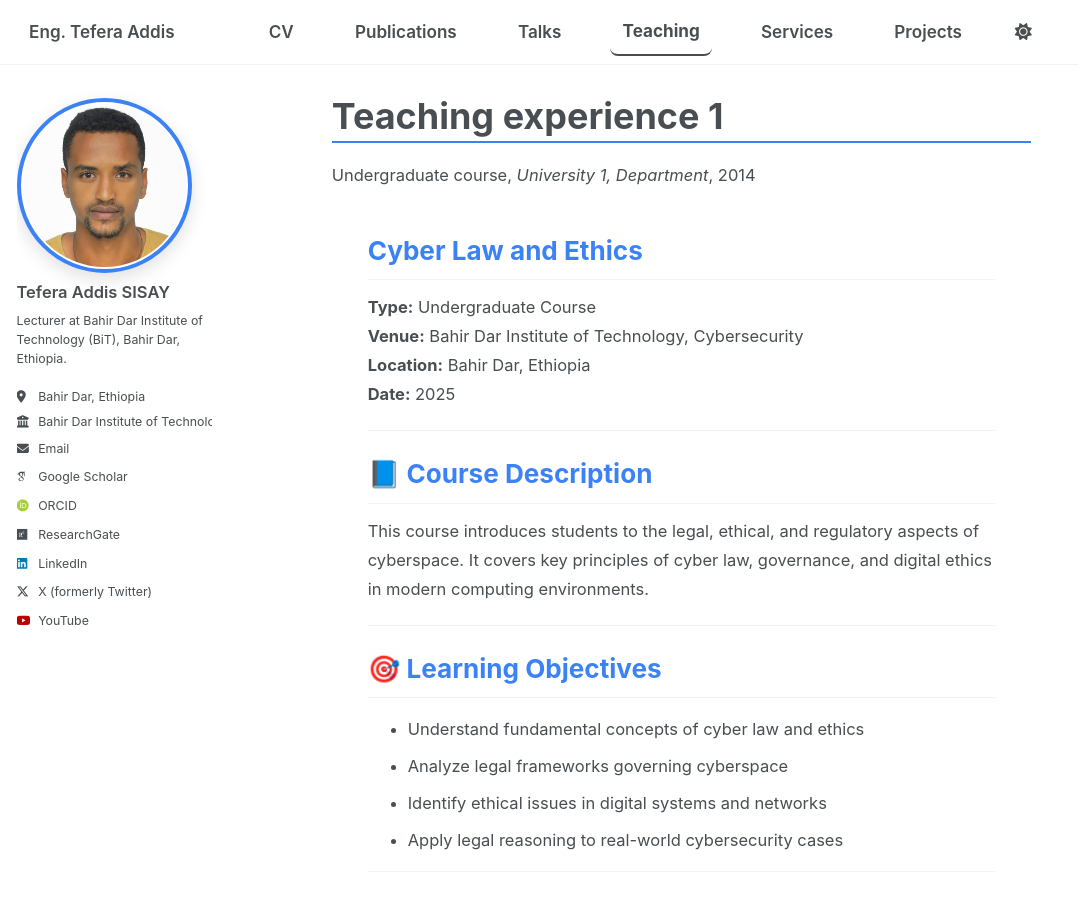
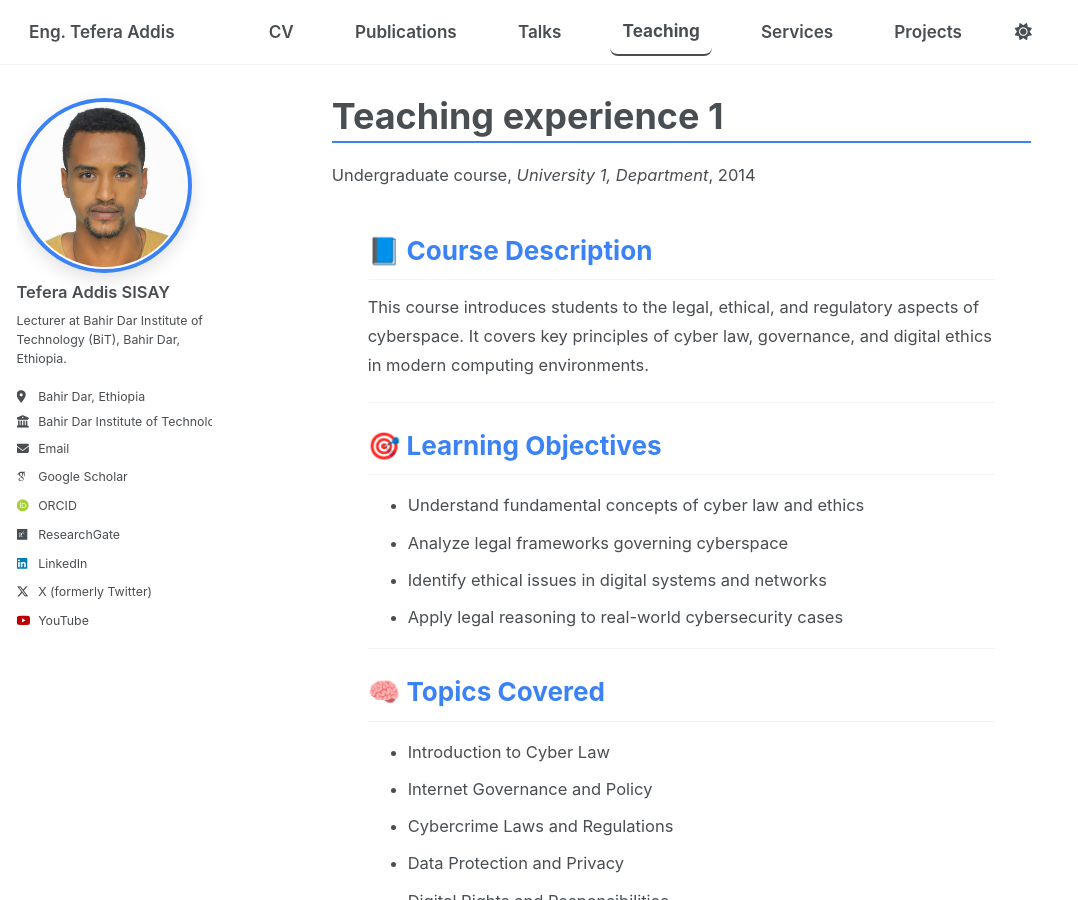
Before and after one commit to tefera-addis-sisay/tefera-addis-sisay.github.io, a Jekyll site: the page built from _teaching/2014-spring-teaching-1.md, in a window 1280 px wide and 900 px high. Shown: the whole window, without its empty margins (0-1078 px from the left). Built offline with Jekyll 4.4.1, drawn with Linux system fonts in a browser that asks for light colours; some web fonts are replaced; a script bundle is joined from its source files by our own code; library files that are not in the unit come from our copies.

Commit message:
Update 2014-spring-teaching-1.md

```diff
--- a/_teaching/2014-spring-teaching-1.md
+++ b/_teaching/2014-spring-teaching-1.md
@@ -6,16 +6,6 @@ permalink: /teaching/2014-spring-teaching-1
 venue: "University 1, Department"
 date: 2014-01-01
 location: "City, Country"
----
-
-
-## Cyber Law and Ethics
-
-**Type:** Undergraduate Course
-**Venue:** Bahir Dar Institute of Technology, Cybersecurity
-**Location:** Bahir Dar, Ethiopia
-**Date:** 2025
-
 ---
 
 ## 📘 Course Description
```
